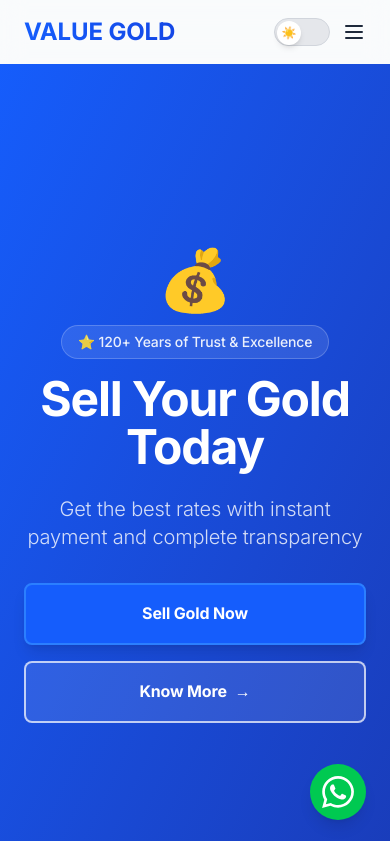
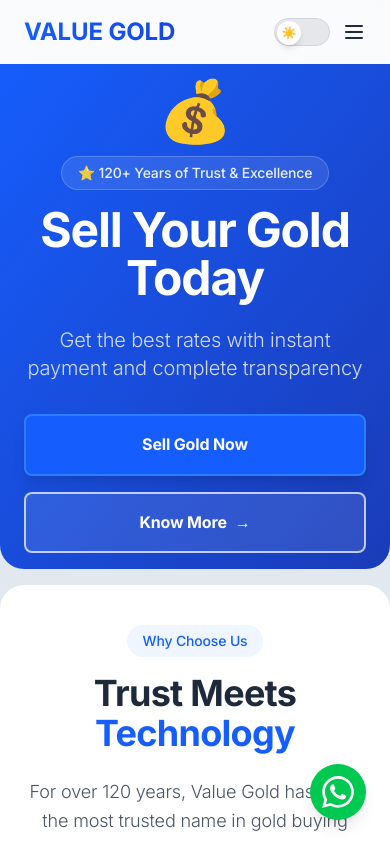
Before and after one commit to ShaikYakoub/value-gold, a Next.js app: page /sell-gold in a window 390 px wide. Shown: the top 841 px of the page. Built offline with nearby package versions, Linux system fonts and the light colour scheme.

Commit message:
Remove 100vh constraint on mobile heroes, let content determine height naturally

```diff
--- a/src/app/page.tsx
+++ b/src/app/page.tsx
@@ -19,7 +19,7 @@ export default function Home() {
 
       <main className="pt-16">
         {/* Hero Section */}
-        <section className="min-h-screen md:min-h-[90vh] flex flex-col items-center justify-center text-center px-6 py-4 md:py-12 bg-white dark:bg-black">
+        <section className="md:min-h-[90vh] flex flex-col items-center justify-center text-center px-6 py-4 md:py-12 bg-white dark:bg-black">
           <div className="max-w-4xl mx-auto space-y-6">
             {/* Badge */}
             <div className="inline-block">
--- a/src/app/release-gold/page.tsx
+++ b/src/app/release-gold/page.tsx
@@ -35,7 +35,7 @@ export default function ReleaseGoldPage() {
       <Navbar />
       <main className="pt-16">
         {/* Hero Section */}
-        <section className="relative min-h-screen md:min-h-[500px] bg-gradient-to-br from-blue-600 to-blue-800 dark:from-amber-600 dark:to-amber-800 flex items-center justify-center py-4 md:py-12">
+        <section className="relative md:min-h-[500px] bg-gradient-to-br from-blue-600 to-blue-800 dark:from-amber-600 dark:to-amber-800 flex items-center justify-center py-4 md:py-12">
           <div className="text-center text-white px-6 max-w-4xl">
             <div className="text-6xl mb-4">🔓</div>
             <span className="inline-block px-4 py-1.5 bg-white/10 dark:bg-amber-400/20 text-white/90 dark:text-amber-100 text-sm font-medium rounded-full mb-4 border border-white/20 dark:border-amber-400/40">⭐ <span className="font-semibold">120+</span> Years of Trust</span>
--- a/src/app/sell-gold/page.tsx
+++ b/src/app/sell-gold/page.tsx
@@ -33,7 +33,7 @@ export default function SellGoldPage() {
       <Navbar />
       <main className="pt-16">
         {/* Hero Section */}
-        <section className="relative min-h-screen md:min-h-[500px] bg-gradient-to-br from-blue-600 to-blue-800 dark:from-amber-600 dark:to-amber-800 flex items-center justify-center py-4 md:py-12">
+        <section className="relative md:min-h-[500px] bg-gradient-to-br from-blue-600 to-blue-800 dark:from-amber-600 dark:to-amber-800 flex items-center justify-center py-4 md:py-12">
           <div className="text-center text-white px-6 max-w-4xl">
             <div className="text-6xl mb-4">💰</div>
             <span className="inline-block px-4 py-1.5 bg-white/10 dark:bg-amber-400/20 text-white/90 dark:text-amber-200 text-sm font-medium rounded-full mb-4 border border-white/20 dark:border-amber-400/40">⭐ 120+ Years of Trust & Excellence</span>
```
